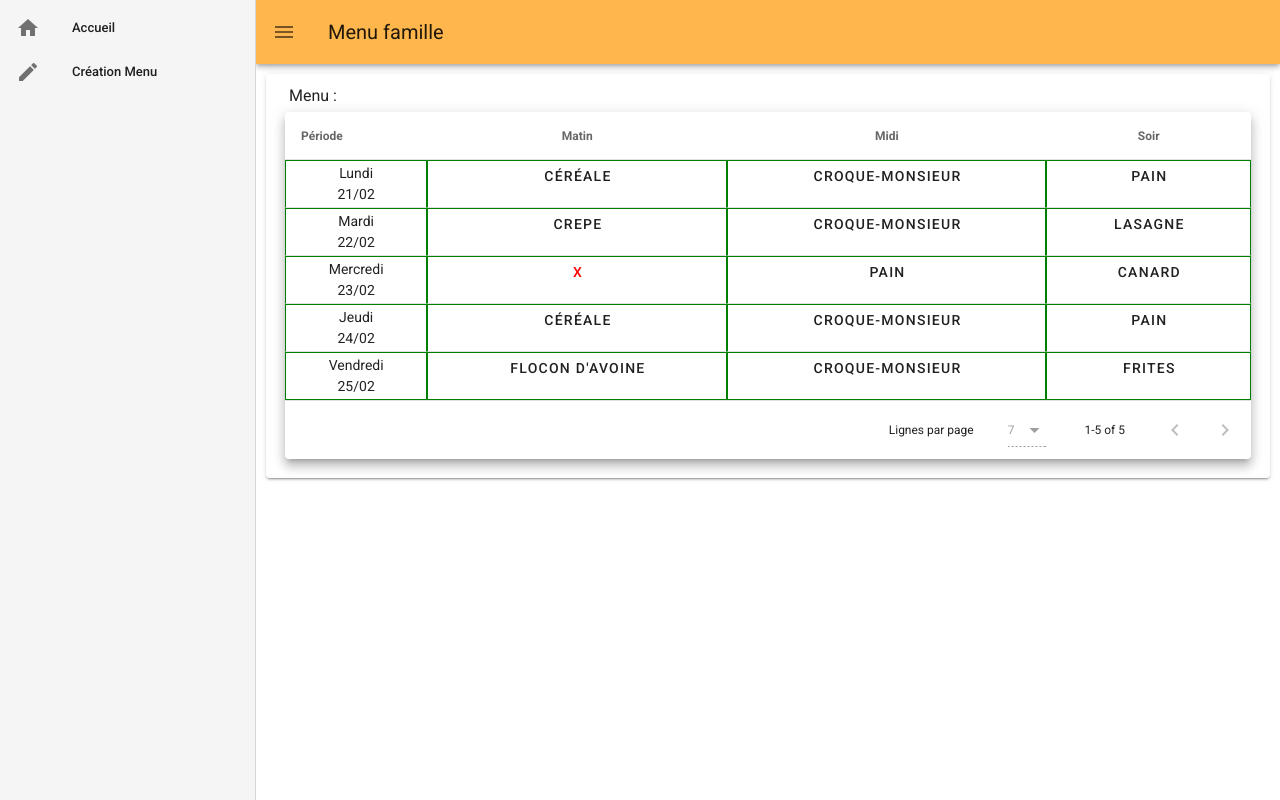
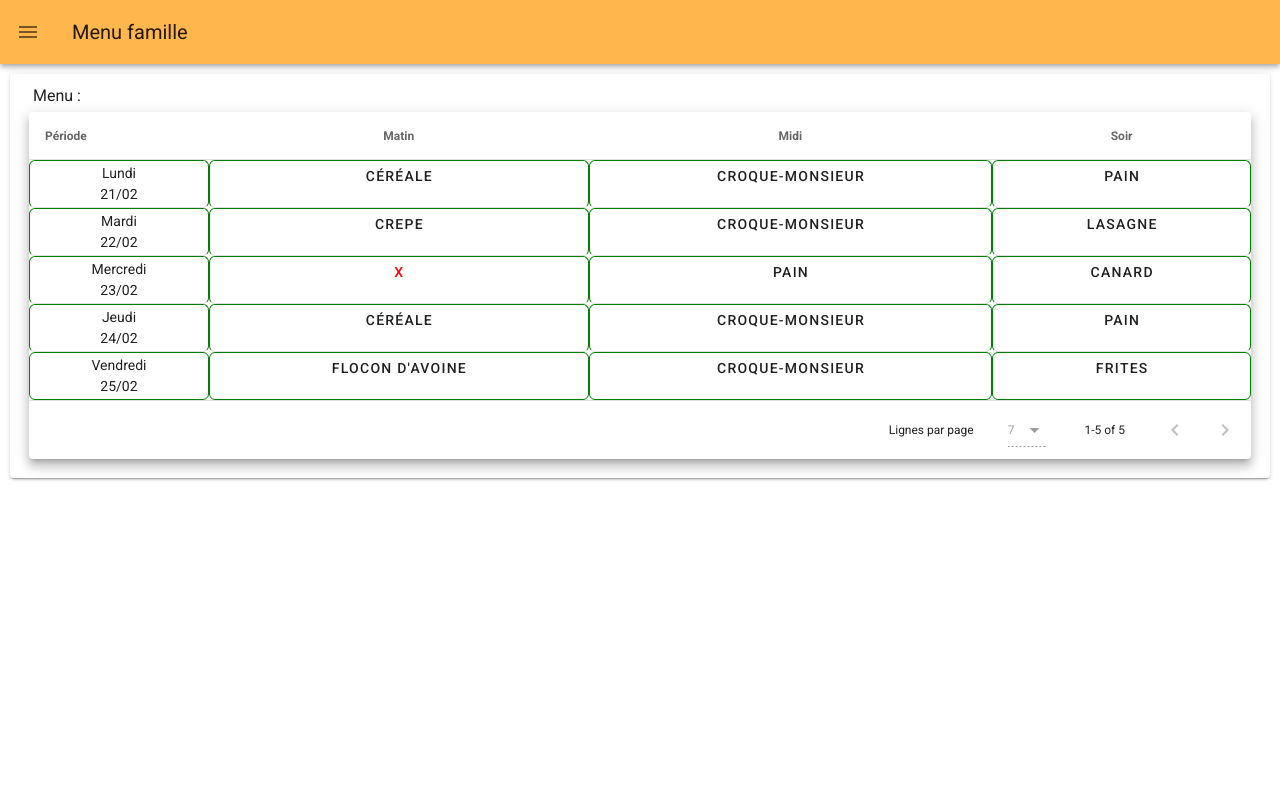
Before and after one commit to dorineT/MDL-MenuFamille, a Vue app in the folder front/menufamille/: page /menuModification in a window 1280 px wide. Built offline with nearby package versions, Linux system fonts and the light colour scheme.

Commit message:
affichage cal

```diff
--- a/front/menufamille/src/App.vue
+++ b/front/menufamille/src/App.vue
@@ -48,6 +48,6 @@
 
 export default {
   name: 'App',
-  data: () => ({ drawer: null }),
+  data: () => ({ drawer: false }),
 };
 </script>
--- a/front/menufamille/src/components/CalendarResume.vue
+++ b/front/menufamille/src/components/CalendarResume.vue
@@ -74,16 +74,7 @@
   export default {
     data () {
       return {
-        headers: [
-          {
-            text: 'Période',
-            align: 'start',
-            value: 'name',
-          },
-          { text: 'Matin', align: 'center',value: 'Matin' },
-          { text: 'Midi',align: 'center', value: 'Midi' },
-          { text: 'Soir',align: 'center', value: 'Soir' },
-        ],
+        headers: [],
         items:[],
         menus: [
           {
@@ -278,6 +269,7 @@
           //get id du menu
           let menuSelected = this.menus.find(menu => menu.menu_id === slot)
           this.items = menuSelected.plats
+          this.populateHeader(menuSelected)
         }
       }
     },
@@ -287,6 +279,16 @@
         },
       IscomboboxChange(slot){
         return this.comboboxMenuSelected === slot
+      },
+      //remplir le header de la table avec les jours de la semaine du menu sélectionné
+      populateHeader(menuSelect){
+        menuSelect.plats.forEach( jourPlat =>{
+          this.headers.push({
+              text: jourPlat.jour + '\n' + jourPlat.date,
+              align: 'center',
+              value: jourPlat.id
+          })
+        })
       }
     }
 }
@@ -323,6 +325,8 @@
   text-align: center
   border: 1px solid
   border-color: green
+  border-radius: 6px
+  margin: 3px
 
 .v-application .primary--text
   color: #FFB74D !important
```
